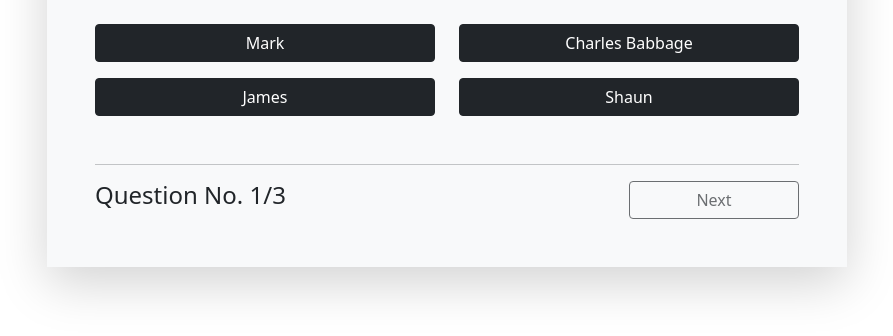
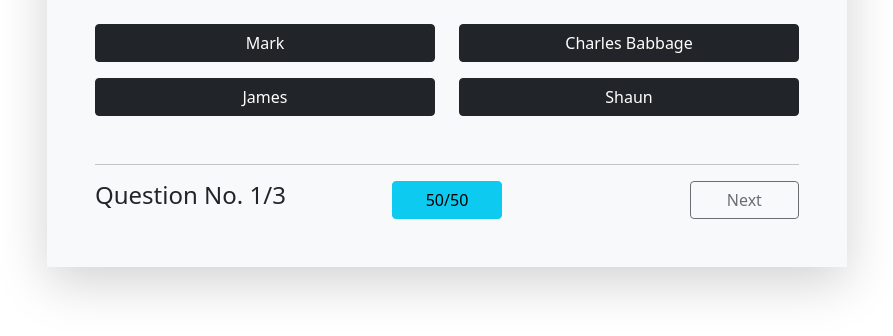
Before and after one commit to SK-0911/quiz-app, a plain HTML site: page index.html in a window 1280 px wide. Both pictures are taken after a click on the button "Start Quiz". Shown: the part 380-716 px from the top of the page, without its empty margins (193-1086 px from the left). Drawn offline with Linux system fonts and the light colour scheme.

Commit message:
50-50 Lifeline done

```diff
--- a/index.html
+++ b/index.html
@@ -59,6 +59,9 @@
                 <h4 id="qNo">Question No. 0/0</h4>
             </div>
             <div class="col">
+                <input type="button" value="50/50" id="lifeline" class="btn btn-info w-50 d-block m-auto">
+            </div>
+            <div class="col">
                 <input type="button" value="Next" id="next" class="btn btn-outline-dark w-50 float-end">
             </div>
         </div>
--- a/js/script.js
+++ b/js/script.js
@@ -7,7 +7,9 @@ var questions = [
         b: "Charles Babbage",
         c: "James",
         d: "Shaun",
-        ans: "b"
+        ans: "b",
+        opt1: "a",
+        opt2: "c"
     },
 
     {
@@ -16,7 +18,9 @@ var questions = [
         b: "Raju Ji",
         c: "Ravi Ji",
         d: "Ajay Ji",
-        ans: "a"
+        ans: "a",
+        opt1: "b",
+        opt2: "d"
     },
 
     {
@@ -25,7 +29,9 @@ var questions = [
         b: "All Time Masti",
         c: "All the Monkeys",
         d: "Automated Teller Machine",
-        ans: "d"
+        ans: "d",
+        opt1: "a",
+        opt2: "b"
     }
 ];
 
@@ -111,6 +117,7 @@ $("#next").click(function (){
 $("#restartQuizBtn").click(function (){
     $("#quizBox").show();
     $("#restartQuiz").hide();
+    $("#lifeline").prop("disabled", "");
     reset();    // reset the game
     loadQuestion();     // And then load the last question
     startTime();
@@ -167,3 +174,11 @@ function startTime(){
 
     quiztime=setInterval(timer,1000);
 }
+
+// 50-50 Lifeline
+
+$("#lifeline").click(function (){
+    $("#" + questions[count].opt1).val("").prop("disabled", "true");
+    $("#" + questions[count].opt2).val("").prop("disabled", "true");
+    $(this).prop("disabled", "true");
+})
```
